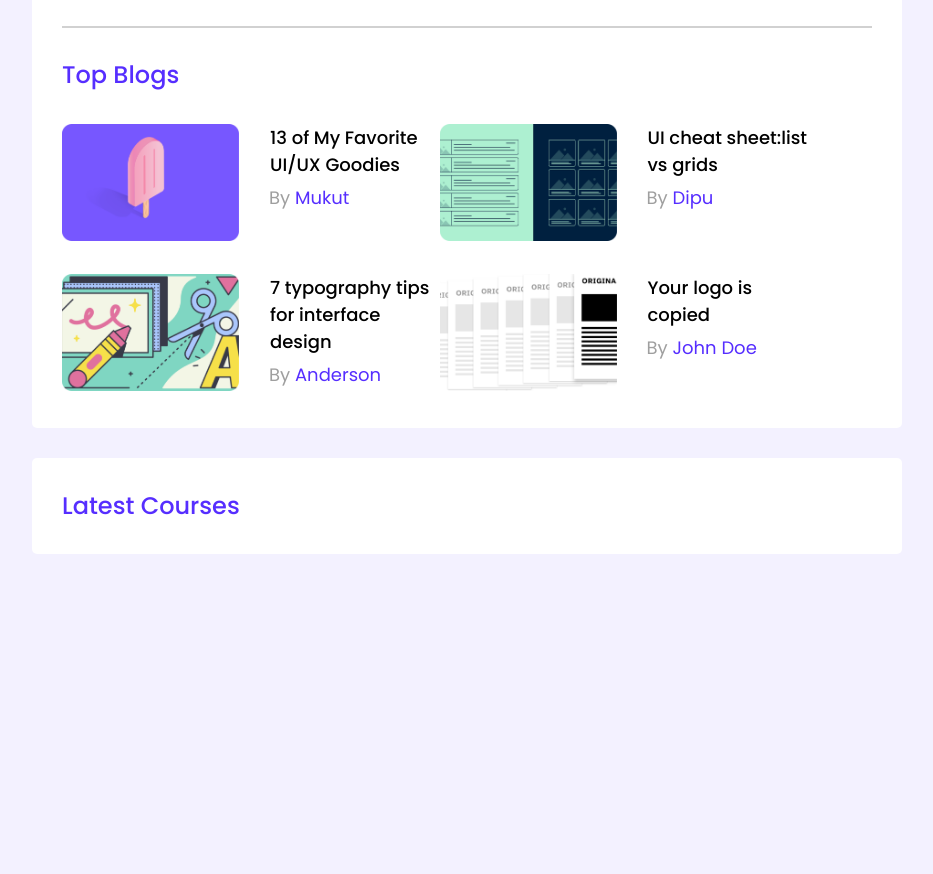
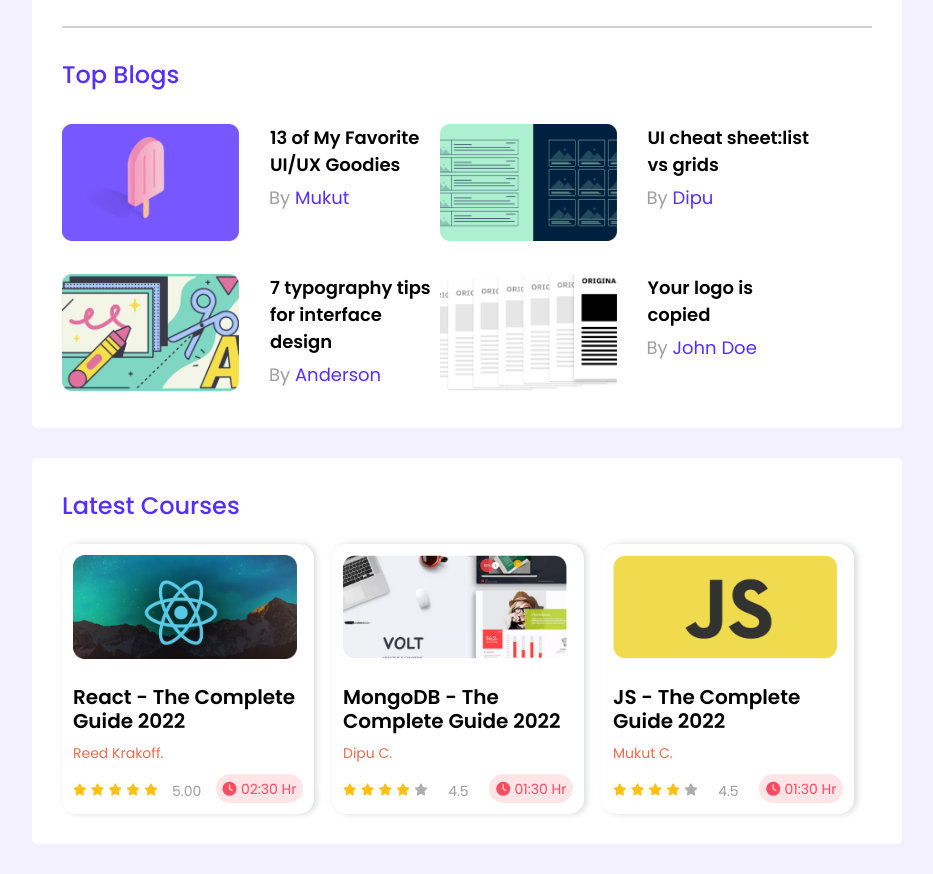
Before and after one commit to mukutdev/leader-board, a plain HTML site: page index.html in a window 1280 px wide. Shown: the part 363-1237 px from the top of the page, without its empty margins (173-1106 px from the left). Before the commit the page ends 917 px from the top, so only its background shows below. Drawn offline with Linux system fonts and the light colour scheme.

Commit message:
course section added

```diff
--- a/index.html
+++ b/index.html
@@ -118,8 +118,77 @@
       <!-- Latest course Section start -->
       <section class="latest-course container">
         <h1>Latest Courses</h1>
-
-
+        <div class="courses">
+          <div class="course">
+            <div class="course-thumbnail">
+              <img src="./images/courses/course-1.png" alt="">
+            </div>
+            <div class="course-details">
+              <h2>React - The Complete Guide 2022</h2>
+              <p>Reed Krakoff.</p>
+            </div>
+            <div class="course-rating-duration">
+              <div class="course-rating">
+                <i class="fa-solid fa-star filled"></i>
+                <i class="fa-solid fa-star filled"></i>
+                <i class="fa-solid fa-star filled"></i>
+                <i class="fa-solid fa-star filled"></i>
+                <i class="fa-solid fa-star filled"></i>
+              </div>
+              <p>5.00</p>
+              <div class="duaration">
+                <i class="fa-solid fa-clock"></i>
+                <span> 02:30 Hr</span>
+              </div>
+            </div>
+          </div>
+          <div class="course">
+            <div class="course-thumbnail">
+              <img src="./images/courses/course-2.png" alt="">
+            </div>
+            <div class="course-details">
+              <h2>MongoDB - The Complete Guide 2022</h2>
+              <p>Dipu C.</p>
+            </div>
+            <div class="course-rating-duration">
+              <div class="course-rating">
+                <i class="fa-solid fa-star filled"></i>
+                <i class="fa-solid fa-star filled"></i>
+                <i class="fa-solid fa-star filled"></i>
+                <i class="fa-solid fa-star filled"></i>
+                <i class="fa-solid fa-star empty"></i>
+              </div>
+              <p>4.5</p>
+              <div class="duaration">
+                <i class="fa-solid fa-clock"></i>
+                <span> 01:30 Hr</span>
+              </div>
+            </div>
+          </div>
+          <div class="course">
+            <div class="course-thumbnail">
+              <img src="./images/courses/course-3.png" alt="">
+            </div>
+            <div class="course-details">
+              <h2>JS - The Complete Guide 2022</h2>
+              <p>Mukut C.</p>
+            </div>
+            <div class="course-rating-duration">
+              <div class="course-rating">
+                <i class="fa-solid fa-star filled"></i>
+                <i class="fa-solid fa-star filled"></i>
+                <i class="fa-solid fa-star filled"></i>
+                <i class="fa-solid fa-star filled"></i>
+                <i class="fa-solid fa-star empty"></i>
+              </div>
+              <p>4.5</p>
+              <div class="duaration">
+                <i class="fa-solid fa-clock"></i>
+                <span> 01:30 Hr</span>
+              </div>
+            </div>
+          </div>
+        </div>
       </section>
       <!-- Latest course Section End -->
     </main>
--- a/styles/style.css
+++ b/styles/style.css
@@ -63,14 +63,14 @@
 h2 {
   color: var(--heading-medium-small);
   font-size: var(--heading-medium-font);
-  font-weight: 500;
+  font-weight: 600;
   line-height: 34px;
   letter-spacing: 0em;
 }
 h3 {
   color: var(--heading-medium-small);
   font-size: var(--heading-small-font);
-  font-weight: 500;
+  font-weight: 600;
   line-height: 27px;
   letter-spacing: 0em;
   margin-left: 16px;
@@ -80,13 +80,14 @@
   font-size: var(--heading-small-font);
   color: var(--heading-link-color);
 }
-span, p{
+span,
+p {
   color: var(--light-grey);
   font-size: var(--heading-small-font);
 }
-p{
+p {
   margin-left: 15px;
-    padding-top:6px;
+  padding-top: 6px;
 }
 hr {
   border: 1px solid var(--border-color);
@@ -142,26 +143,82 @@
 }
 /* players area end */
 /* Blogs area star */
-.blogs{
+.blogs {
   display: grid;
   grid-template-columns: repeat(2, 1fr);
   grid-row-gap: 26px;
   margin: 31px 55px 0 0;
 }
-.blog{
+.blog {
   display: flex;
 }
-.thumbnail img{
+.thumbnail img {
   width: 177px;
   height: 117px;
 }
-.blog-info{
+.blog-info {
   padding-left: 15px;
 }
 /* Blogs area end */
 /* Latest course Section start */
 
+.latest-course {
+  margin-bottom: 30px;
+}
+.courses {
+  display: grid;
+  grid-template-columns: repeat(3, 1fr);
+  margin-top: 20px;
+}
 
+.course {
+  width: 252.42px;
+  box-shadow: rgb(217 218 222) 2.91px -0.09px 6px,
+    rgb(255 255 255) -9.91px -9.91px 15px;
+  padding: 11px;
+  border-radius: 15px;
+}
 
-
+.course-details h2 {
+  padding-top: 19px;
+  line-height: 24px;
+}
+.course-details p {
+  color: var(--link-color-two);
+  margin: 0;
+  padding: 10px 0;
+  font-size: 14px;
+}
+.course .course-thumbnail img {
+  width: 224px;
+  height: 104px;
+}
+.course-rating-duration {
+  display: flex;
+  justify-content: space-between;
+  align-items: center;
+}
+.course-rating-duration p {
+  font-size: 14px;
+  margin: 0;
+}
+.course-rating-duration .course-rating .fa-star {
+  font-size: 12px;
+}
+.course-rating-duration .course-rating .filled {
+  color: #ffc014;
+}
+.course-rating-duration .course-rating .empty {
+  color: #aeaeae;
+}
+.duaration {
+  background-color: #ffe4e8;
+  padding: 2px 7px;
+  border-radius: 50px;
+}
+.duaration i,
+span {
+  color: #ff4a60;
+  font-size: 14px;
+}
 /* Latest course Section end */
```
Lines whose indentation alone changed are shown as unchanged.
